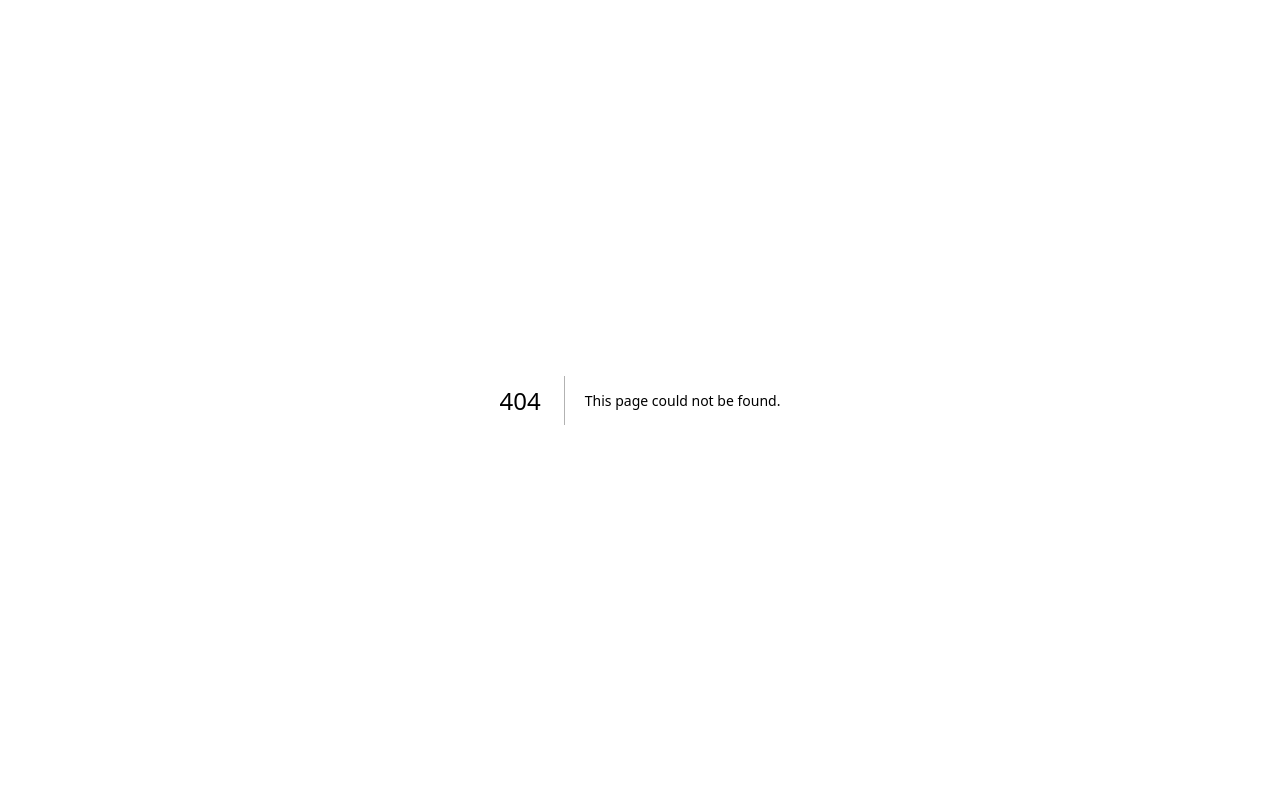
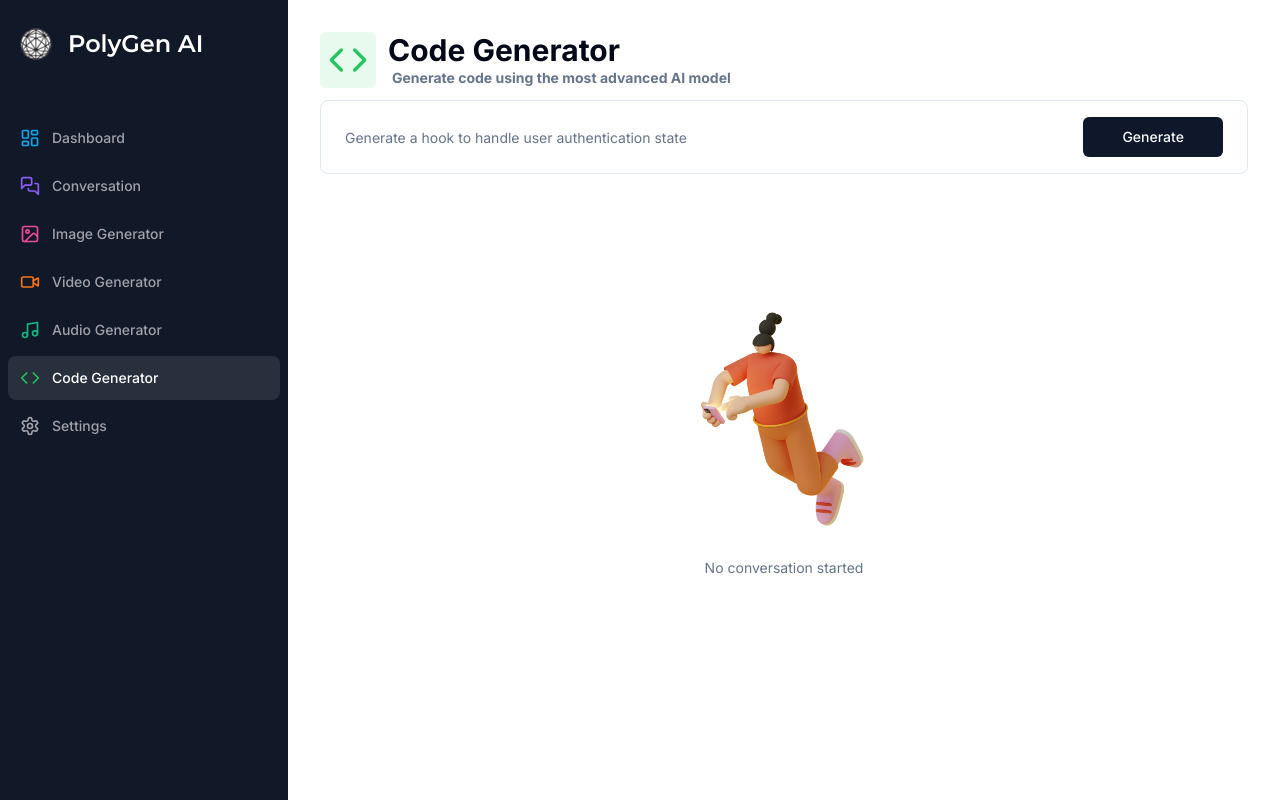
Before and after one commit to Basith-Ahmed/PolyGen-AI, a Next.js app: page /code in a window 1280 px wide. Before the commit this address had no page. Built offline with nearby package versions, Linux system fonts and the light colour scheme.

Commit message:
codegen-api-ui

```diff
--- /dev/null
+++ b/app/(dashboard)/(routes)/code/constants.ts
@@ -0,0 +1,5 @@
+import * as z from "zod";
+
+export const formSchema = z.object({
+  prompt: z.string().min(1, { message: "Please enter valid prompt" }),
+});
--- /dev/null
+++ b/app/(dashboard)/(routes)/code/page.tsx
@@ -0,0 +1,157 @@
+"use client";
+
+import * as z from "zod";
+
+import Loader from "@/components/Loader";
+import Heading from "@/components/Heading";
+
+import { formSchema } from "./constants";
+
+import axios from "axios";
+
+import { Code } from "lucide-react";
+import { useForm } from "react-hook-form";
+import ReactMarkdown from "react-markdown";
+import { zodResolver } from "@hookform/resolvers/zod";
+import { Form, FormControl, FormField, FormItem } from "@/components/ui/form";
+import { Input } from "@/components/ui/input";
+import { Button } from "@/components/ui/button";
+import { useRouter } from "next/navigation";
+import { useState } from "react";
+import { ChatCompletionMessageParam } from "openai/resources/chat/completions";
+import { Empty } from "@/components/Empty";
+import { cn } from "@/lib/utils";
+import UserAvatar from "@/components/UserAvatar";
+import BotAvatar from "@/components/BotAvatar";
+
+export default function CodePage() {
+  const router = useRouter();
+  const [messages, setMessages] = useState<ChatCompletionMessageParam[]>([]);
+
+  const form = useForm<z.infer<typeof formSchema>>({
+    resolver: zodResolver(formSchema),
+    defaultValues: {
+      /*input by the user: promt*/
+      prompt: "",
+    },
+  });
+
+  const isLoading = form.formState.isSubmitting;
+
+  const onSubmit = async (values: z.infer<typeof formSchema>) => {
+    try {
+      const userMessage: ChatCompletionMessageParam = {
+        role: "user",
+        content: values.prompt,
+      };
+      const newMessages = [...messages, userMessage];
+      const response = await axios.post("/api/code", {
+        messages: newMessages,
+      });
+
+      setMessages((current) => [...current, userMessage, response.data]);
+
+      form.reset(); //clear input
+    } catch (error) {
+      //Open pro model
+      console.log(error);
+    } finally {
+      router.refresh();
+    }
+  };
+
+  return (
+    <div>
+      <Heading
+        title="Code Generator"
+        description="Generate code using the most advanced AI model"
+        icon={Code}
+        iconColor="text-green-500"
+        bgColor="bg-green-500/10"
+      />
+      <div className="px-4 lg:px-8">
+        <div>
+          <Form {...form}>
+            <form
+              onSubmit={form.handleSubmit(onSubmit)}
+              className="rounded-lg border w-full p-4 px-3 md:px-6 focus-within:shadow-sm grid grid-cols-12 gap-2"
+            >
+              <FormField
+                name="prompt"
+                render={({ field }) => (
+                  <FormItem className="col-span-12 lg:col-span-10">
+                    <FormControl className="m-0 p-0">
+                      <Input
+                        className="border-0 outline-none focus-visible:ring-0
+                        focus-visible:ring-transparent"
+                        disabled={isLoading}
+                        placeholder="Generate a hook to handle user authentication state"
+                        {...field} //onchange, onblur, value
+                      />
+                    </FormControl>
+                  </FormItem>
+                )}
+              />
+              <Button
+                className="col-span-12 lg:col-span-2 w-full"
+                disabled={isLoading}
+              >
+                Generate
+              </Button>
+            </form>
+          </Form>
+        </div>
+        <div className="space-y-4 mt-4">
+          {isLoading && (
+            <div className="p-8 rounded-lg w-full flex items-center justify-center bg-muted">
+              <Loader />
+            </div>
+          )}
+          {messages.length === 0 && !isLoading && (
+            <Empty label="No conversation started" />
+          )}
+          <div className="flex flex-col-reverse gap-y-4">
+            {messages.map((message, index) => (
+              <div
+                key={index}
+                className={cn(
+                  "p-8 w-full flex items-start gap-x-8 rounded-lg",
+                  message.role === "user"
+                    ? "bg-white border border-black/10"
+                    : "bg-muted"
+                )}
+              >
+                {message.role === "user" ? <UserAvatar /> : <BotAvatar />}
+                {typeof message.content === "string" ? (
+                  <ReactMarkdown
+                    components={{
+                      pre: ({ node, ...props }) => (
+                        <div className="overflow-auto w-full my-2 bg-black/10 p-2 rounded-lg">
+                          <pre {...props} />
+                        </div>
+                      ),
+                      code: ({ node, ...props }) => (
+                        <code />
+                      ),
+                    }}
+                    className="text-sm overflow-hidden leading-7"
+                  >
+                    {message.content}
+                  </ReactMarkdown>
+                ) : Array.isArray(message.content) ? (
+                  message.content.map((part, partIndex) => (
+                    <ReactMarkdown>
+                      {"text" in part ? part.text : part.toString()}
+                    </ReactMarkdown>
+                  ))
+                ) : (
+                  <span>Message content not available</span>
+                )}
+              </div>
+            ))}
+          </div>
+        </div>
+      </div>
+    </div>
+  );
+}
--- /dev/null
+++ b/app/api/code/route.ts
@@ -0,0 +1,43 @@
+import { auth } from "@clerk/nextjs";
+import { NextResponse } from "next/server";
+
+import OpenAI from 'openai';
+import { CreateChatCompletionRequestMessage } from "openai/resources/index.mjs";
+
+const openai = new OpenAI({
+  apiKey: process.env.OPENAI_API_KEY //This is default, can be omitted
+});
+
+const instructionMessage: CreateChatCompletionRequestMessage = {
+  role: "system",
+  content: "You are a code generator. You must answer only in markdown code snippets. Use code comments for explanation."
+}
+
+export async function POST(req: Request) {
+  try {
+    const { userId } = auth();
+    const body = await req.json();
+    const { messages } = body;
+
+    if (!userId) {
+      return new NextResponse("Unauthorized", { status: 401 });
+    }
+
+    if (!openai.apiKey) {
+      return new NextResponse("OpenAI API Key not configured", { status: 500 });
+    }
+
+    if (!messages) {
+      return new NextResponse("Messages are required", { status: 400 });
+    }
+
+    const response = await openai.chat.completions.create({
+      model: "gpt-3.5-turbo",
+      messages: [instructionMessage, ...messages],
+    });
+    return NextResponse.json(response.choices[0].message);
+  } catch (error) {
+    console.log("[CODE_ERROR]", error);
+    return new NextResponse("Internal server error", { status: 500 });
+  }
+}
--- a/components/Heading.tsx
+++ b/components/Heading.tsx
@@ -23,7 +23,7 @@
       <div>
         <h2 className="text-3xl font-bold">
           {title}
-          <p className="text-sm text-muted-foreground">{description}</p>
+          <p className="text-sm text-muted-foreground ml-1">{description}</p>
         </h2>
       </div>
     </div>
--- a/package.json
+++ b/package.json
@@ -24,6 +24,7 @@
     "react": "^18",
     "react-dom": "^18",
     "react-hook-form": "^7.51.2",
+    "react-markdown": "^9.0.1",
     "tailwind-merge": "^2.2.2",
     "tailwindcss-animate": "^1.0.7",
     "zod": "^3.22.4"
```
Also changed, not shown: 1 other file (tests, documents, lock files or other folders).
